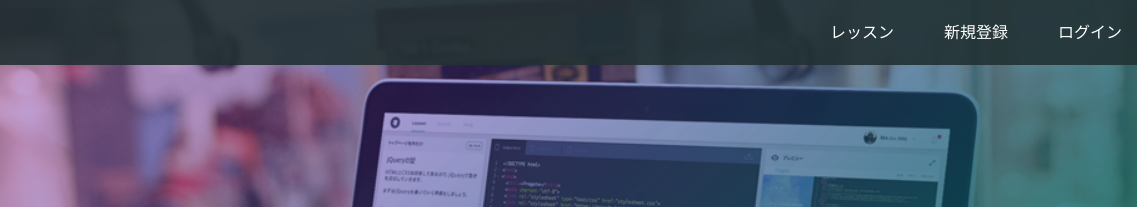
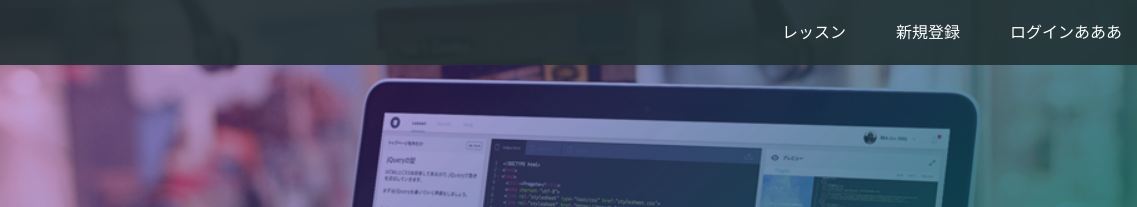
Before and after one commit to Matsu-Atsu/github.io, a plain HTML site: page index.html in a window 1280 px wide. Shown: the top 207 px of the page, 143-1280 px from the left. Drawn offline with Linux system fonts and the light colour scheme.

Commit message:
Update index.html

```diff
--- a/index.html
+++ b/index.html
@@ -17,7 +17,7 @@
       <div class="header-right">
         <a href="#">レッスン</a>
         <a href="#">新規登録</a>
-        <a href="#" class="login">ログイン</a>
+        <a href="#" class="login">ログインあああ</a>
       </div>
     </div>
   </header>
```
